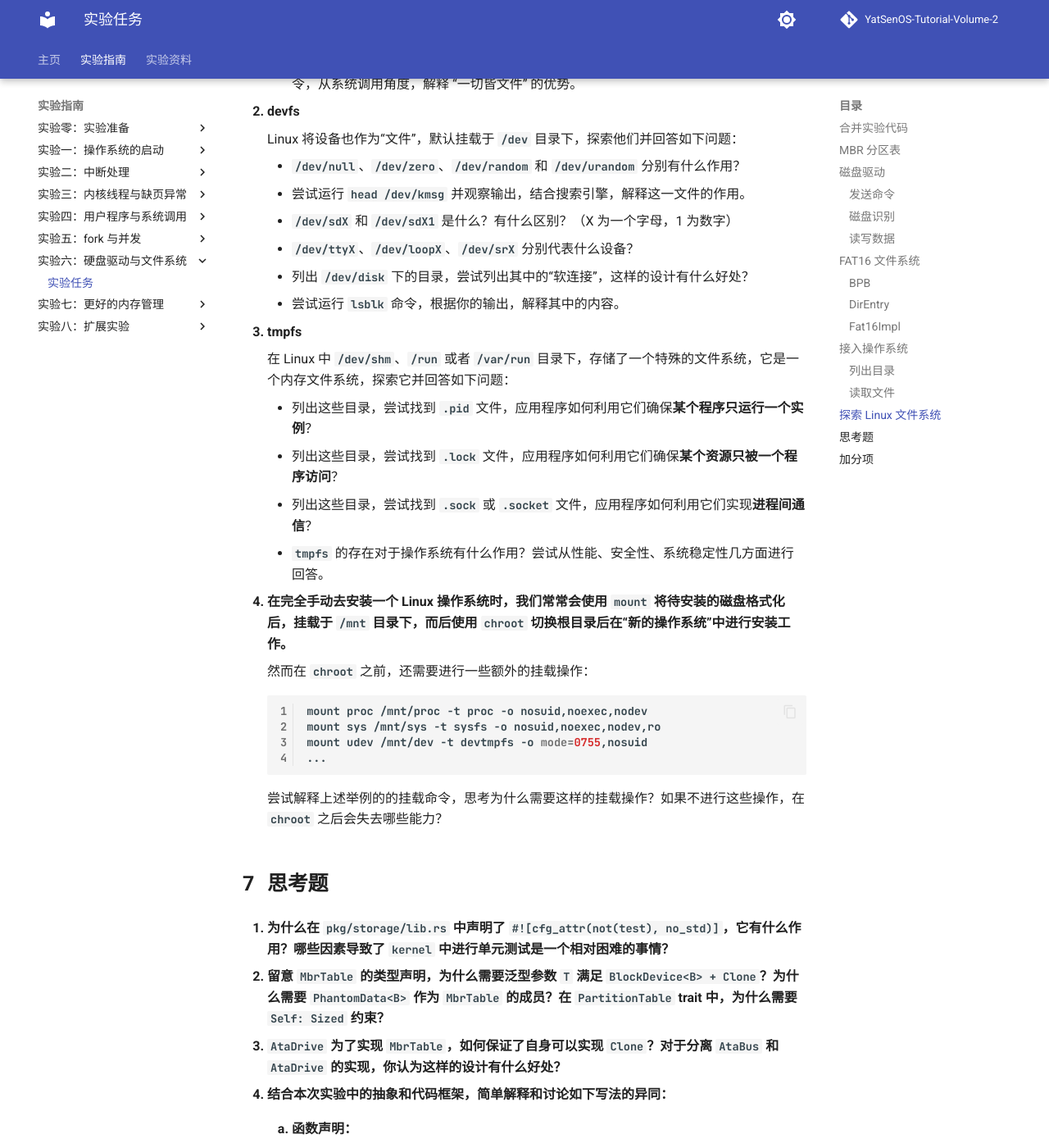
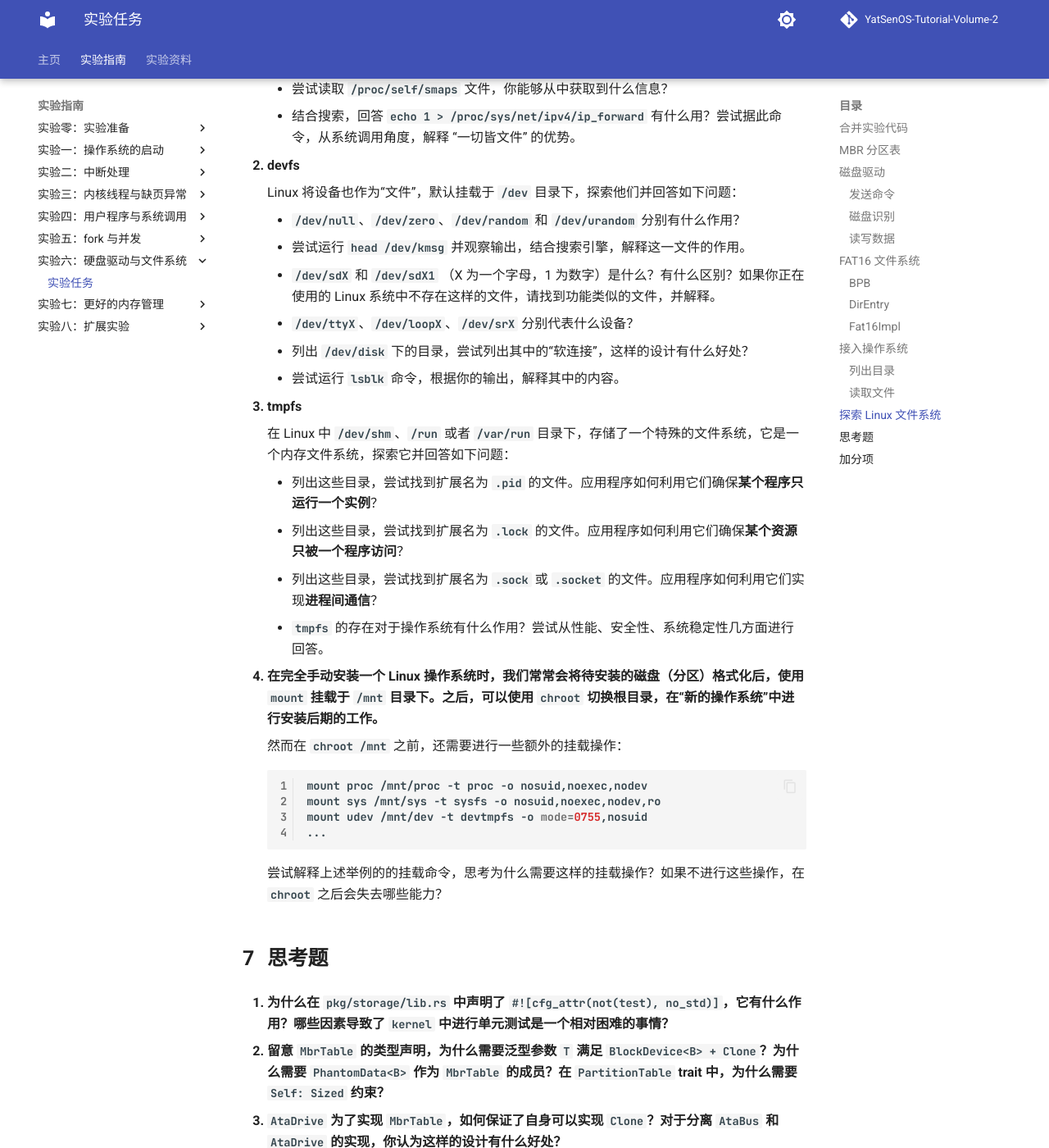
Before and after one commit to YatSenOS/YatSenOS-Tutorial-Volume-2, an MkDocs documentation site: the page built from docs/labs/0x06/tasks.md, in a window 1280 px wide and 1400 px high, scrolled down 10755 px. Shown: the whole window at 82% size. Built offline with MkDocs 1.6.1 and Material for MkDocs 9.7.7, drawn with Linux system fonts in a browser that asks for light colours; comment, search, counter and statistics services are not loaded; some of the changed text lies outside the part shown.

Commit message:
docs(lab/6): minor improvements

````diff
--- a/docs/labs/0x06/tasks.md
+++ b/docs/labs/0x06/tasks.md
@@ -333,6 +333,8 @@ pub enum Resource {
 
 !!! tip "为了进行以下的内容，你需要准备一个基于 Linux 的操作系统。"
 
+!!! tip "下面列出的特殊文件中，部分需要特权才能访问。"
+
 1. procfs
 
     在 `/proc` 中，你可以找到一系列的文件和文件夹，探索他们并回答如下问题：
@@ -351,7 +353,7 @@ pub enum Resource {
 
     - `/dev/null`、`/dev/zero`、`/dev/random` 和 `/dev/urandom` 分别有什么作用？
     - 尝试运行 `head /dev/kmsg` 并观察输出，结合搜索引擎，解释这一文件的作用。
-    - `/dev/sdX` 和 `/dev/sdX1` 是什么？有什么区别？（X 为一个字母，1 为数字）
+    - `/dev/sdX` 和 `/dev/sdX1` （X 为一个字母，1 为数字）是什么？有什么区别？如果你正在使用的 Linux 系统中不存在这样的文件，请找到功能类似的文件，并解释。
     - `/dev/ttyX`、`/dev/loopX`、`/dev/srX` 分别代表什么设备？
     - 列出 `/dev/disk` 下的目录，尝试列出其中的“软连接”，这样的设计有什么好处？
     - 尝试运行 `lsblk` 命令，根据你的输出，解释其中的内容。
@@ -360,14 +362,14 @@ pub enum Resource {
 
     在 Linux 中 `/dev/shm`、`/run` 或者 `/var/run` 目录下，存储了一个特殊的文件系统，它是一个内存文件系统，探索它并回答如下问题：
 
-    - 列出这些目录，尝试找到 `.pid` 文件，应用程序如何利用它们确保**某个程序只运行一个实例**？
-    - 列出这些目录，尝试找到 `.lock` 文件，应用程序如何利用它们确保**某个资源只被一个程序访问**？
-    - 列出这些目录，尝试找到 `.sock` 或 `.socket` 文件，应用程序如何利用它们实现**进程间通信**？
+    - 列出这些目录，尝试找到扩展名为 `.pid` 的文件。应用程序如何利用它们确保**某个程序只运行一个实例**？
+    - 列出这些目录，尝试找到扩展名为 `.lock` 的文件。应用程序如何利用它们确保**某个资源只被一个程序访问**？
+    - 列出这些目录，尝试找到扩展名为 `.sock` 或 `.socket` 的文件。应用程序如何利用它们实现**进程间通信**？
     - `tmpfs` 的存在对于操作系统有什么作用？尝试从性能、安全性、系统稳定性几方面进行回答。
 
-4. 在完全手动去安装一个 Linux 操作系统时，我们常常会使用 `mount` 将待安装的磁盘格式化后，挂载于 `/mnt` 目录下，而后使用 `chroot` 切换根目录后在“新的操作系统”中进行安装工作。
+4. 在完全手动安装一个 Linux 操作系统时，我们常常会将待安装的磁盘（分区）格式化后，使用 `mount` 挂载于 `/mnt` 目录下。之后，可以使用 `chroot` 切换根目录，在“新的操作系统”中进行安装后期的工作。
 
-    然而在 `chroot` 之前，还需要进行一些额外的挂载操作：
+    然而在 `chroot /mnt` 之前，还需要进行一些额外的挂载操作：
 
     ```bash
     mount proc /mnt/proc -t proc -o nosuid,noexec,nodev
````
Also changed, not shown: other parts of docs/labs/0x06/tasks.md (+1 -1 lines).
